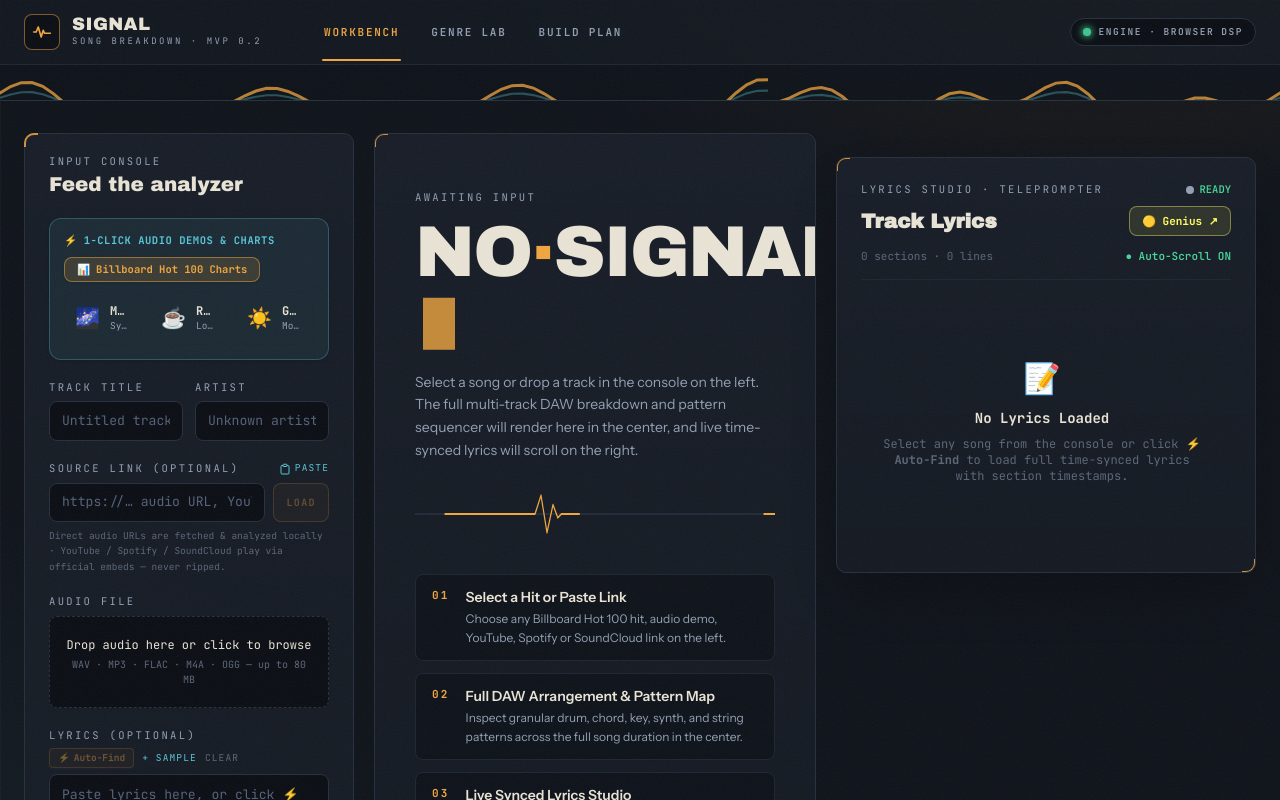
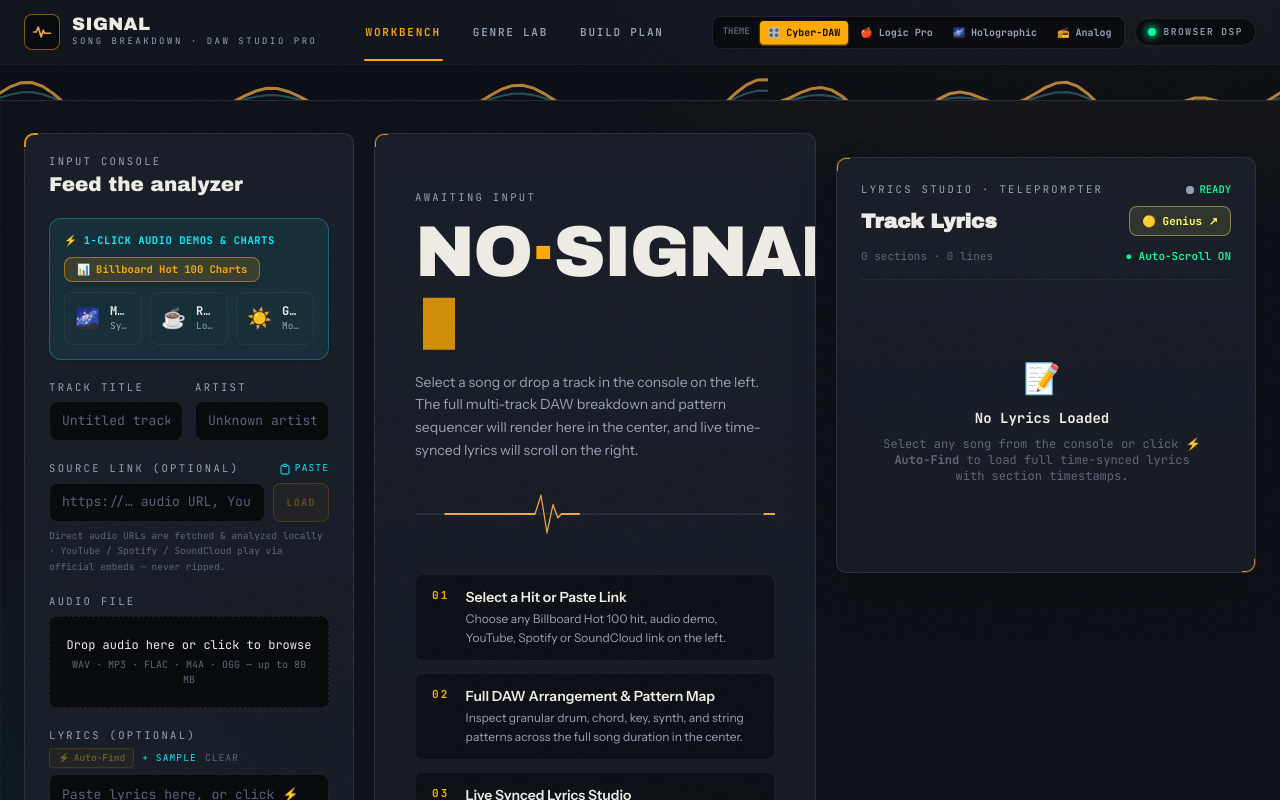
Before and after one commit to ldt28/ms, a React (Vite) app: page / in a window 1280 px wide. Shown: the top 800 px of the page. Built offline with nearby package versions, Linux system fonts and the light colour scheme.

Commit message:
feat: add Studio Theme Engine (Cyber-DAW Pro Glass, Logic Pro, Holographic Stage, Analog Console) with live switcher

```diff
--- a/src/App.tsx
+++ b/src/App.tsx
@@ -419,13 +419,30 @@ export default function App() {
     }
   };
 
+  const [studioTheme, setStudioTheme] = useState<"cyber" | "logic" | "holo" | "analog">(() => {
+    try {
+      return (localStorage.getItem("signal_studio_theme") as "cyber" | "logic" | "holo" | "analog") || "cyber";
+    } catch {
+      return "cyber";
+    }
+  });
+
+  const handleSelectTheme = (thm: "cyber" | "logic" | "holo" | "analog") => {
+    setStudioTheme(thm);
+    try {
+      localStorage.setItem("signal_studio_theme", thm);
+    } catch {
+      // ignore
+    }
+  };
+
   const stageIdx = plan.indexOf(stage);
 
   return (
-    <div className="relative z-10 min-h-screen">
+    <div className={`relative z-10 min-h-screen theme-${studioTheme}`}>
       {/* ---------- header ---------- */}
-      <header className="border-b border-line bg-panel/70 backdrop-blur-sm">
-        <div className="mx-auto flex max-w-[1440px] flex-wrap items-center gap-x-6 gap-y-3 px-4 py-3.5 sm:px-6">
+      <header className="border-b border-line bg-panel/70 backdrop-blur-md">
+        <div className="mx-auto flex max-w-[1640px] flex-wrap items-center justify-between gap-x-6 gap-y-3 px-4 py-3.5 sm:px-6">
           <div className="flex items-center gap-3">
             <span className="flex h-9 w-9 items-center justify-center rounded-lg border border-amber/50 bg-pit">
               <svg viewBox="0 0 24 24" className="h-5 w-5" fill="none" stroke="#f0a63f" strokeWidth="2" strokeLinecap="round" strokeLinejoin="round">
@@ -434,11 +451,11 @@ export default function App() {
             </span>
             <div>
               <div className="font-display text-lg leading-none tracking-wide text-ink">SIGNAL</div>
-              <div className="mt-0.5 font-mono text-[9px] tracking-[0.28em] text-dim">SONG BREAKDOWN · MVP 0.2</div>
+              <div className="mt-0.5 font-mono text-[9px] tracking-[0.28em] text-dim">SONG BREAKDOWN · DAW STUDIO PRO</div>
             </div>
           </div>
 
-          <nav className="order-3 flex w-full gap-1 sm:order-none sm:ml-6 sm:w-auto">
+          <nav className="order-3 flex w-full gap-1 sm:order-none sm:w-auto">
             {(
               [
                 { id: "bench", label: "WORKBENCH" },
@@ -449,7 +466,7 @@ export default function App() {
               <button
                 key={t.id}
                 onClick={() => setTab(t.id)}
-                className={`relative rounded-md px-3.5 py-2 font-mono text-[11px] font-semibold tracking-[0.16em] transition-colors ${
+                className={`relative rounded-md px-3.5 py-2 font-mono text-[11px] font-semibold tracking-[0.16em] transition-colors cursor-pointer ${
                   tab === t.id ? "text-amber" : "text-dim hover:text-ink"
                 }`}
               >
@@ -463,13 +480,38 @@ export default function App() {
             ))}
           </nav>
 
-          <div className="ml-auto flex items-center gap-2 rounded-full border border-line bg-pit px-3 py-1.5">
-            <span
-              className={`pulse-dot h-2 w-2 rounded-full ${engine === "browser" ? "bg-mint text-mint" : "bg-cyanx text-cyanx"}`}
-            />
-            <span className="max-w-[220px] truncate font-mono text-[9.5px] font-semibold tracking-[0.16em] text-dim">
-              {engine === "browser" ? "ENGINE · BROWSER DSP" : `ENGINE · ${endpoint.replace(/^https?:\/\//, "").toUpperCase()}`}
-            </span>
+          {/* Theme Switcher & Engine Badge */}
+          <div className="flex items-center gap-2.5">
+            <div className="flex items-center gap-1 rounded-lg border border-line bg-pit/80 p-1 shadow-inner">
+              <span className="font-mono text-[9px] font-bold text-faint px-1.5 hidden xl:inline">THEME</span>
+              {[
+                { id: "cyber", label: "🎛️ Cyber-DAW" },
+                { id: "logic", label: "🍎 Logic Pro" },
+                { id: "holo", label: "🌌 Holographic" },
+                { id: "analog", label: "📻 Analog" },
+              ].map((t) => (
+                <button
+                  key={t.id}
+                  onClick={() => handleSelectTheme(t.id as "cyber" | "logic" | "holo" | "analog")}
+                  className={`rounded px-2 py-1 font-mono text-[10px] font-bold transition cursor-pointer ${
+                    studioTheme === t.id
+                      ? "bg-amber text-black shadow-xs shadow-amber"
+                      : "text-dim hover:text-ink hover:bg-surface/50"
+                  }`}
+                >
+                  {t.label}
+                </button>
+              ))}
+            </div>
+
+            <div className="hidden sm:flex items-center gap-2 rounded-full border border-line bg-pit px-3 py-1.5">
+              <span
+                className={`pulse-dot h-2 w-2 rounded-full ${engine === "browser" ? "bg-mint text-mint" : "bg-cyanx text-cyanx"}`}
+              />
+              <span className="max-w-[180px] truncate font-mono text-[9.5px] font-semibold tracking-[0.16em] text-dim">
+                {engine === "browser" ? "BROWSER DSP" : endpoint.replace(/^https?:\/\//, "").toUpperCase()}
+              </span>
+            </div>
           </div>
         </div>
         <Scope className="h-9 border-t border-linesoft bg-pit/50" />
--- a/src/index.css
+++ b/src/index.css
@@ -5,21 +5,78 @@
   --font-body: "Instrument Sans", "Segoe UI", sans-serif;
   --font-mono: "JetBrains Mono", "SFMono-Regular", monospace;
 
-  --color-bg: #0f131a;
-  --color-pit: #0b0e14;
-  --color-panel: #151a23;
-  --color-raise: #1b212d;
-  --color-line: #27303f;
-  --color-linesoft: #1f2632;
-  --color-ink: #e9e4d6;
-  --color-dim: #93a0b4;
-  --color-faint: #5c6778;
+  --color-bg: #0b0e14;
+  --color-pit: #080a0f;
+  --color-panel: #131722;
+  --color-raise: #1a202e;
+  --color-line: #262e3d;
+  --color-linesoft: #1c232f;
+  --color-ink: #f0ede6;
+  --color-dim: #94a3b8;
+  --color-faint: #5a6679;
   --color-amber: #f0a63f;
   --color-amberhot: #ffc069;
-  --color-mint: #45d498;
-  --color-cyanx: #58c7d8;
-  --color-rosex: #e56a54;
+  --color-mint: #00ff9d;
+  --color-cyanx: #00f0ff;
+  --color-rosex: #ff2a85;
   --color-slatex: #8b95a9;
+}
+
+/* ---------- Theme Overrides ---------- */
+
+/* 1. Cyber-DAW Pro Glass (Default) */
+.theme-cyber {
+  --color-bg: #090c12;
+  --color-pit: #05070a;
+  --color-panel: rgba(18, 23, 34, 0.82);
+  --color-line: rgba(255, 255, 255, 0.09);
+  --color-linesoft: rgba(255, 255, 255, 0.05);
+  --color-amber: #ffaa00;
+  --color-cyanx: #00f0ff;
+  --color-mint: #00ff9d;
+  --color-rosex: #ff2a85;
+}
+
+/* 2. Apple Logic / Teenage Engineering */
+.theme-logic {
+  --color-bg: #111317;
+  --color-pit: #0c0e11;
+  --color-panel: #171a20;
+  --color-line: #2a303c;
+  --color-linesoft: #1f232b;
+  --color-amber: #ff5500;
+  --color-cyanx: #38bdf8;
+  --color-mint: #22c55e;
+  --color-rosex: #ef4444;
+}
+
+/* 3. Holographic Cyber-Stage */
+.theme-holo {
+  --color-bg: #06070c;
+  --color-pit: #030408;
+  --color-panel: rgba(20, 16, 32, 0.85);
+  --color-line: rgba(168, 85, 247, 0.25);
+  --color-linesoft: rgba(168, 85, 247, 0.12);
+  --color-amber: #c084fc;
+  --color-cyanx: #06b6d4;
+  --color-mint: #34d399;
+  --color-rosex: #f43f5e;
+}
+
+/* 4. Retro Analog Console */
+.theme-analog {
+  --color-bg: #141210;
+  --color-pit: #0d0c0b;
+  --color-panel: #1e1b18;
+  --color-line: #3d3630;
+  --color-linesoft: #292420;
+  --color-ink: #fef3c7;
+  --color-dim: #a8a29e;
+  --color-faint: #78716c;
+  --color-amber: #f59e0b;
+  --color-cyanx: #d97706;
+  --color-mint: #84cc16;
+  --color-rosex: #dc2626;
 }
 
 html {
@@ -34,12 +91,13 @@ body {
   -webkit-font-smoothing: antialiased;
   text-rendering: optimizeLegibility;
   background-image:
-    radial-gradient(1100px 520px at 88% -12%, rgba(240, 166, 63, 0.075), transparent 62%),
-    radial-gradient(950px 620px at -12% 108%, rgba(88, 199, 216, 0.06), transparent 60%),
-    linear-gradient(rgba(233, 228, 214, 0.026) 1px, transparent 1px),
-    linear-gradient(90deg, rgba(233, 228, 214, 0.026) 1px, transparent 1px);
+    radial-gradient(1100px 520px at 88% -12%, rgba(240, 166, 63, 0.08), transparent 62%),
+    radial-gradient(950px 620px at -12% 108%, rgba(0, 240, 255, 0.06), transparent 60%),
+    linear-gradient(rgba(255, 255, 255, 0.02) 1px, transparent 1px),
+    linear-gradient(90deg, rgba(255, 255, 255, 0.02) 1px, transparent 1px);
   background-size: auto, auto, 46px 46px, 46px 46px;
   background-attachment: fixed;
+  transition: background-color 300ms ease, color 300ms ease;
 }
 
 /* film-grain overlay */
```
